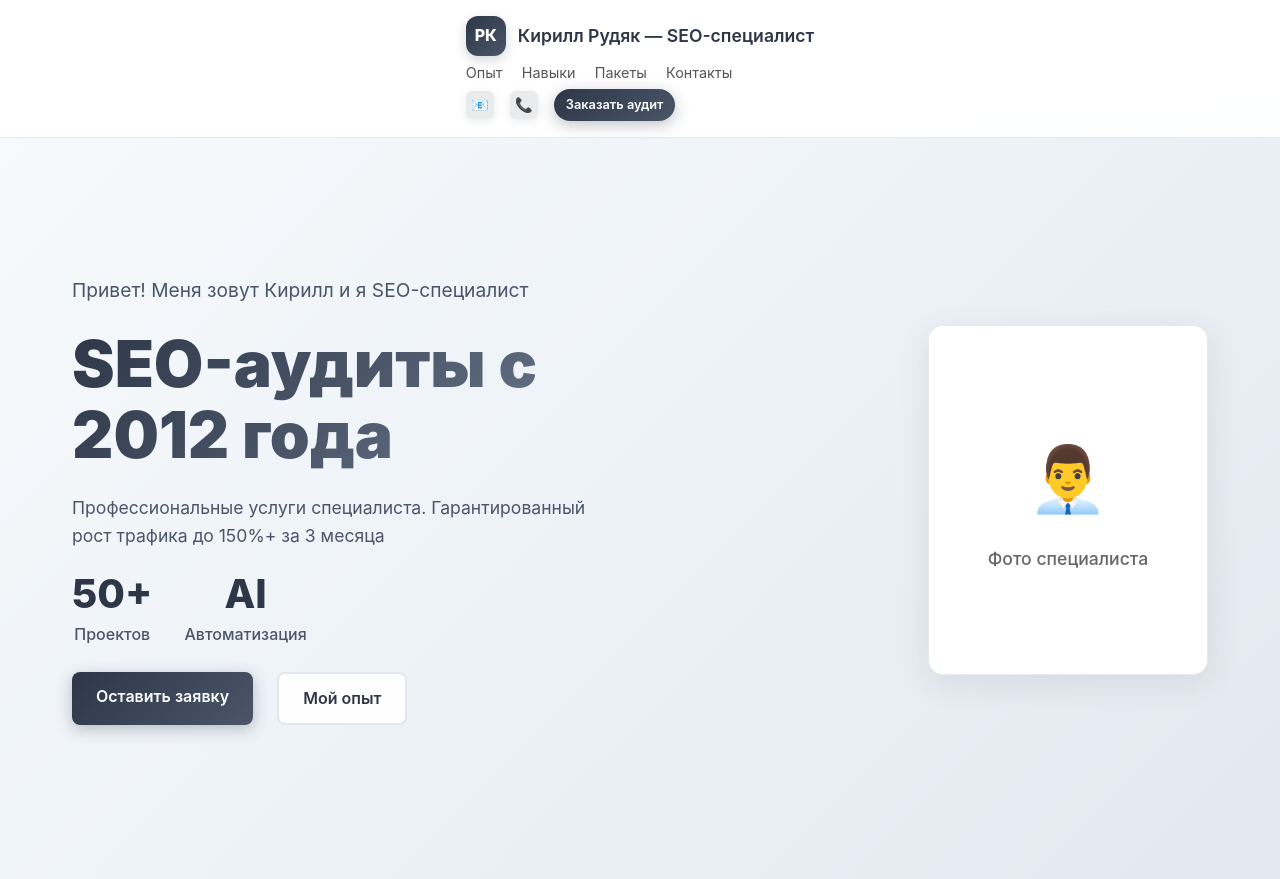
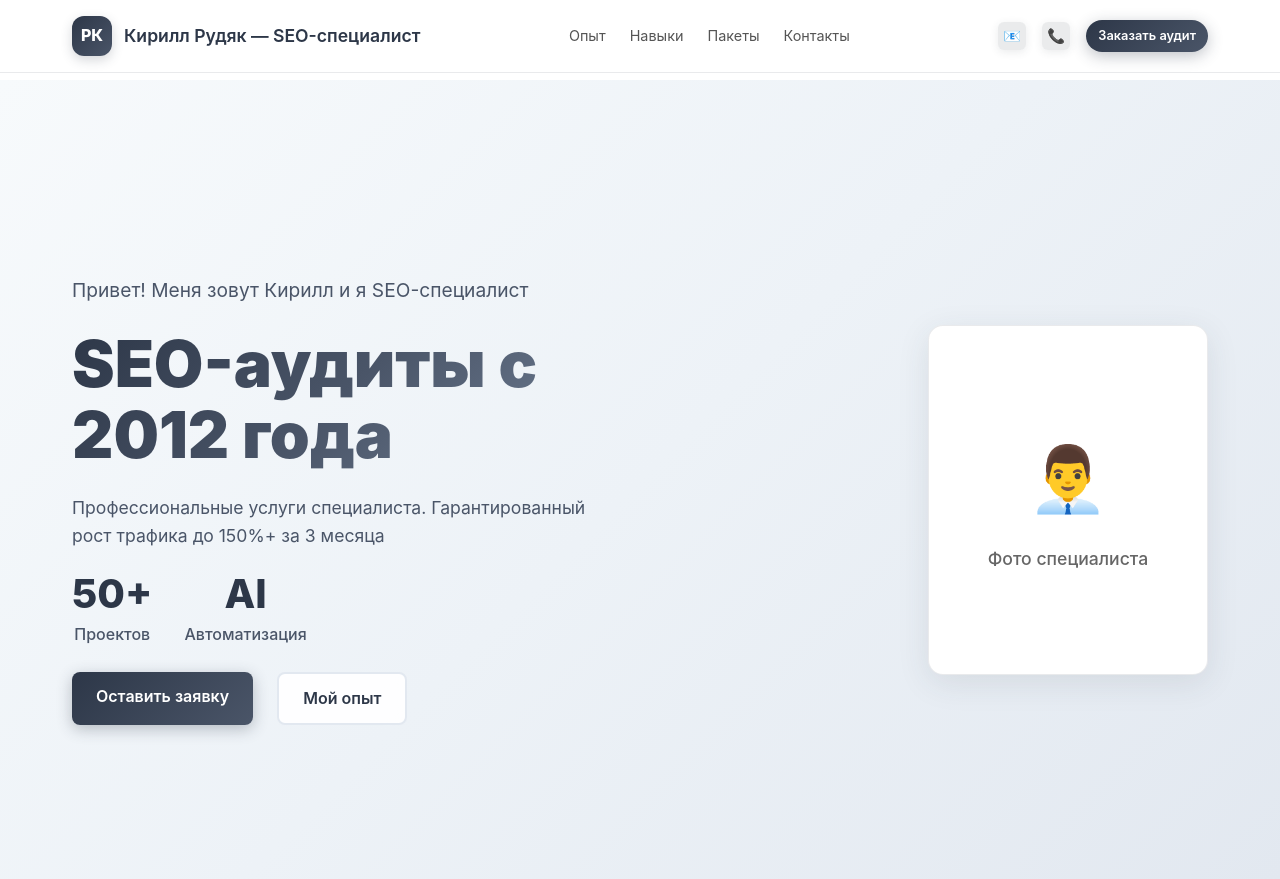
Before and after one commit to Rudiak-Kirill/rudiak-kirill.github.io, a PHP site: page / in a window 1280 px wide. Shown: the top 879 px of the page. Run offline with PHP 8.4, Linux system fonts and the light colour scheme.

Commit message:
Fix header structure - simplify HTML and ensure single-line layout

```diff
--- a/assets/css/style.css
+++ b/assets/css/style.css
@@ -136,8 +136,10 @@ a:hover {
     display: flex;
     justify-content: space-between;
     align-items: center;
-    padding: 1rem 0;
+    padding: 1rem 2rem;
     flex-wrap: nowrap;
+    max-width: 1200px;
+    margin: 0 auto;
 }
 
 .brand-link {
@@ -173,7 +175,7 @@ a:hover {
 
 .nav-menu {
     display: flex;
-    gap: 1.2rem;
+    gap: 1.5rem;
     align-items: center;
     flex-shrink: 0;
 }
--- a/index.html
+++ b/index.html
@@ -10,13 +10,11 @@
 <body>
     <header class="header">
         <nav class="nav">
-            <div class="container">
-                <div class="nav-brand">
             <a href="/" class="brand-link">
                 <div class="brand-logo">РК</div>
                 <span class="brand-text">Кирилл Рудяк — SEO-специалист</span>
             </a>
-                </div>
+
             <div class="nav-menu">
                 <a href="#experience">Опыт</a>
                 <a href="#skills">Навыки</a>
@@ -38,7 +36,6 @@
                 <span></span>
                 <span></span>
                 <span></span>
-                </div>
             </div>
         </nav>
     </header>
```
Lines whose indentation alone changed are shown as unchanged.
